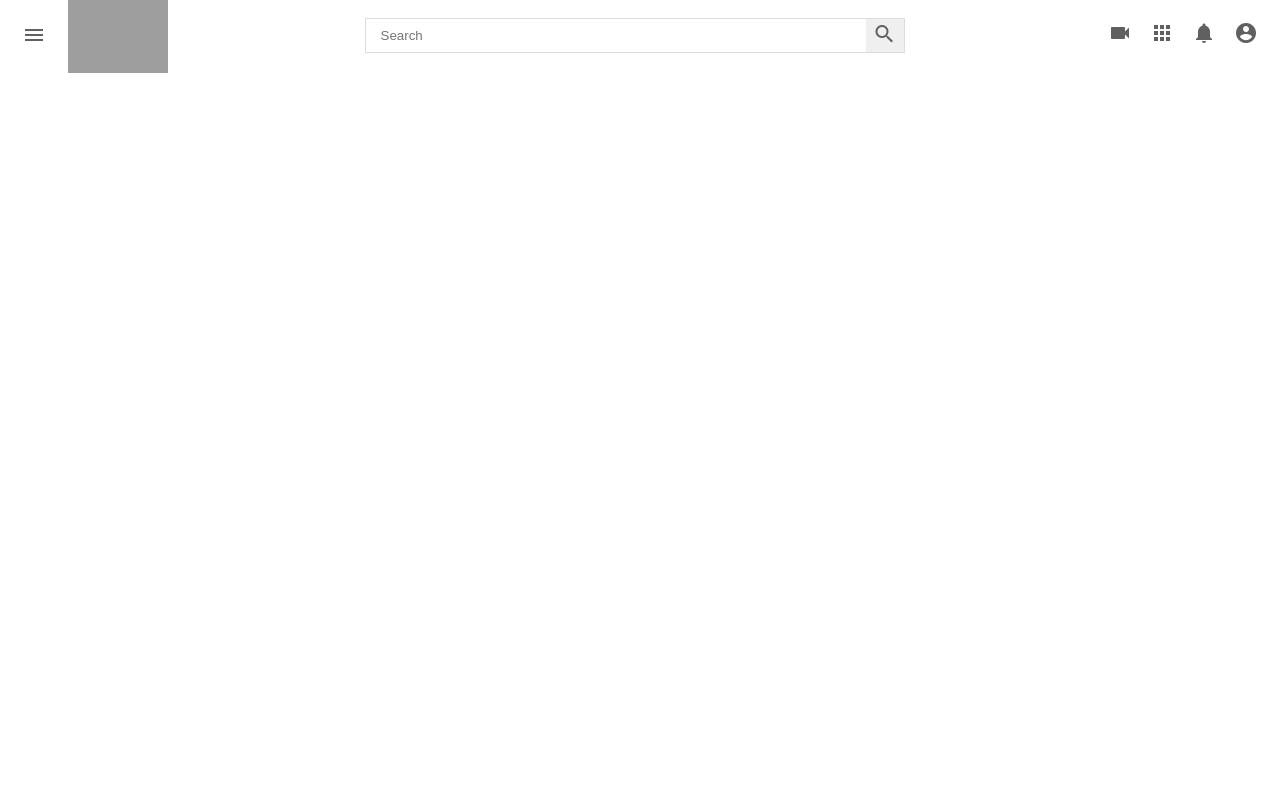
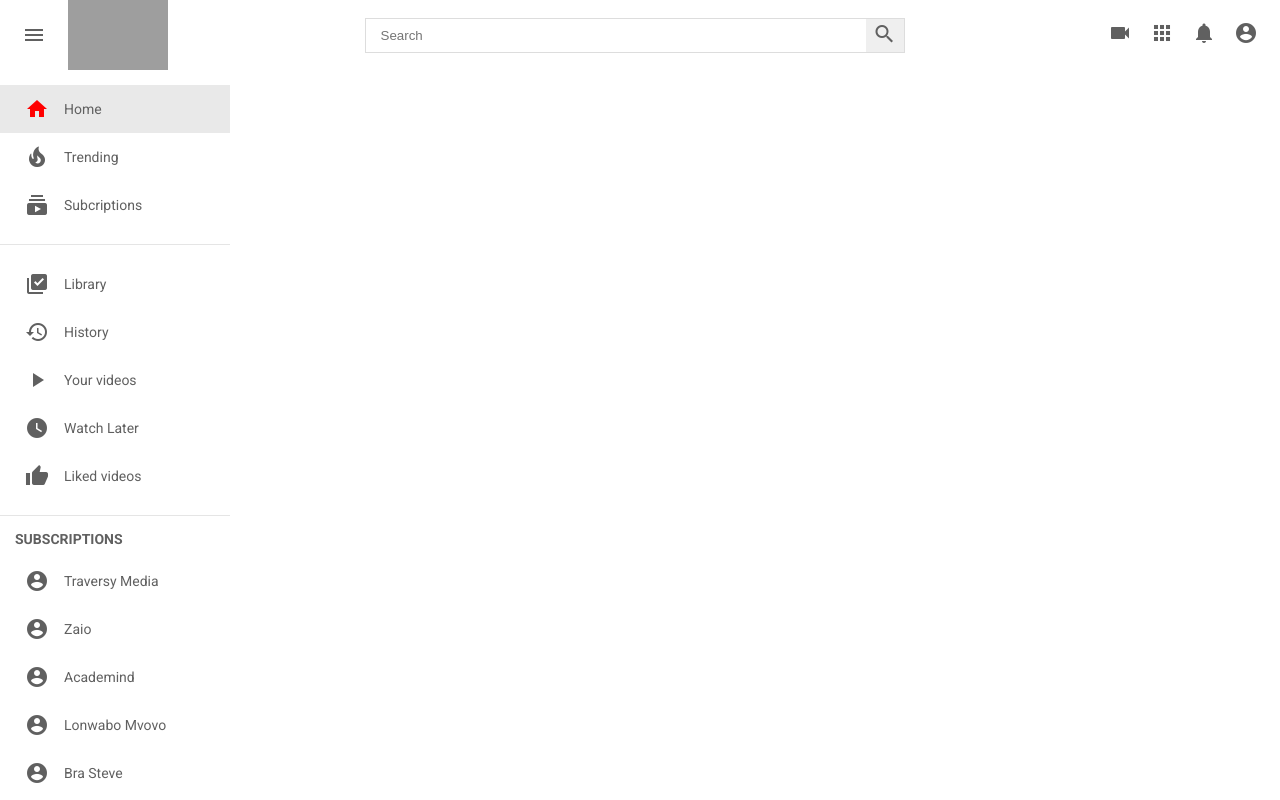
Before and after one commit to LonwaboMvovo/youtube-ui-clone, a plain HTML site: page trending.html in a window 1280 px wide. Drawn offline with Linux system fonts and the light colour scheme; grey boxes are pictures that could not be loaded.

Commit message:
added categories section on trending page

```diff
--- a/trending.html
+++ b/trending.html
@@ -30,5 +30,96 @@
             <i class="material-icons">account_circle</i>
         </div>
     </div>
+
+    <div class="main-body">
+        <div class="categories">
+            <div class="categories-section">
+                <span class="category active-span">
+                    <i class="material-icons active">home</i>
+                    <span>Home</span>
+                </span>
+
+                <span id="trending" class="category">
+                    <i class="material-icons">local_fire_department</i>
+                    <span>Trending</span>
+                </span>
+
+                <span class="category">
+                    <i class="material-icons">subscriptions</i>
+                    <span>Subcriptions</span>
+                </span>
+            </div>
+
+            <hr>
+
+            <div class="categories-section">
+                <span class="category">
+                    <i class="material-icons">library_add_check</i>
+                    <span>Library</span>
+                </span>
+
+                <span class="category">
+                    <i class="material-icons">history</i>
+                    <span>History</span>
+                </span>
+
+                <span class="category">
+                    <i class="material-icons">play_arrow</i>
+                    <span>Your videos</span>
+                </span>
+
+                <span class="category">
+                    <i class="material-icons">watch_later</i>
+                    <span>Watch Later</span>
+                </span>
+
+                <span class="category">
+                    <i class="material-icons">thumb_up</i>
+                    <span>Liked videos</span>
+                </span>
+            </div>
+
+            <hr>
+
+            <div class="categories-section">
+                <h4>SUBSCRIPTIONS</h4>
+
+                <span class="category">
+                    <i class="material-icons">account_circle</i>
+                    <span>Traversy Media</span>
+                </span>
+
+                <span class="category">
+                    <i class="material-icons">account_circle</i>
+                    <span>Zaio</span>
+                </span>
+
+                <span class="category">
+                    <i class="material-icons">account_circle</i>
+                    <span>Academind</span>
+                </span>
+
+                <span class="category">
+                    <i class="material-icons">account_circle</i>
+                    <span>Lonwabo Mvovo</span>
+                </span>
+
+                <span class="category">
+                    <i class="material-icons">account_circle</i>
+                    <span>Bra Steve</span>
+                </span>
+
+                <span class="category">
+                    <i class="material-icons">account_circle</i>
+                    <span>Group 1</span>
+                </span>
+
+                <span class="category">
+                    <i class="material-icons">account_circle</i>
+                    <span>LM</span>
+                </span>
+            </div>
+        </div>
+    </div>
 </body>
 </html>
```
